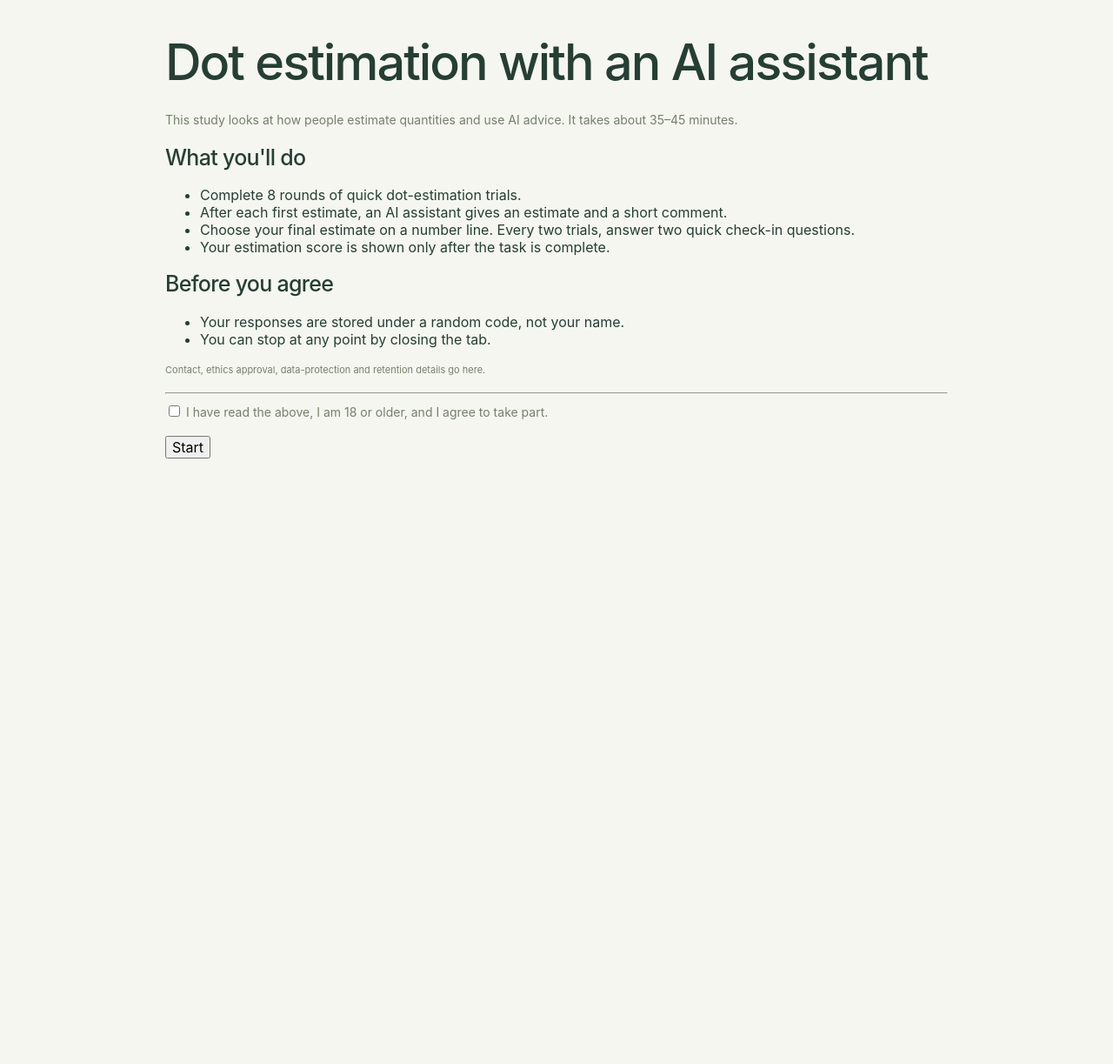
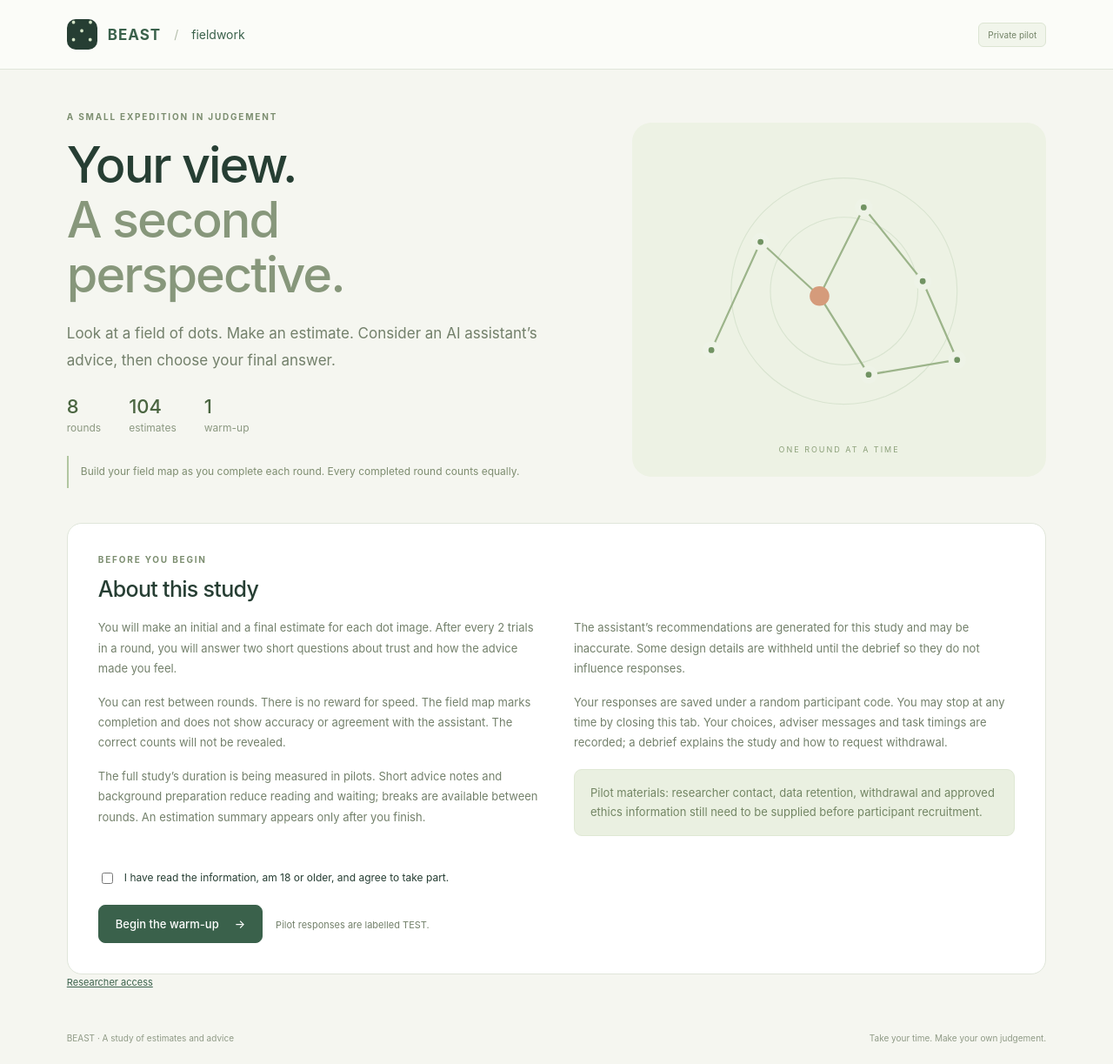
Before and after one commit to jennapfeifer/ai-beast-prototype, a Flask app: page / in a window 1280 px wide. Shown: the whole page at 87% size. Before the commit the page ends 527 px from the top, so only its background shows below. Run offline with Flask 3, Linux system fonts and the light colour scheme.

Commit message:
Add files via upload

```diff
--- a/templates/base.html
+++ b/templates/base.html
@@ -1,12 +1,4 @@
-<!doctype html>
-<html lang="en">
-<head>
-<meta charset="utf-8">
-<meta name="viewport" content="width=device-width,initial-scale=1">
-<title>{% block title %}Dot estimation study{% endblock %}</title>
-<link rel="stylesheet" href="{{ url_for('static', filename='style.css', v='6.0') }}">
-</head>
-<body>
-{% block body %}{% endblock %}
-</body>
-</html>
+<!doctype html><html lang="en"><head><meta charset="utf-8"><meta name="viewport" content="width=device-width,initial-scale=1"><meta name="theme-color" content="#f5f6f0"><title>{% block title %}BEAST · Fieldwork{% endblock %}</title><link rel="stylesheet" href="{{ url_for('static',filename='style.css') }}"></head><body>
+<header class="site-header"><a href="/" class="brand"><span class="brand-icon" aria-hidden="true">⁙</span><b>BEAST</b><span class="slash">/</span><span>fieldwork</span></a><div class="header-right">{% if study_mode!='production' %}<span class="chip">Private pilot</span>{% endif %}{% if is_researcher %}<a href="/researcher">Researcher workspace ↗</a>{% endif %}</div></header>
+{% block body %}{% endblock %}<footer class="site-footer">BEAST · A study of estimates and advice<span>Take your time. Make your own judgement.</span></footer>
+</body></html>
--- a/templates/consent.html
+++ b/templates/consent.html
@@ -1,57 +1,5 @@
-{% extends "base.html" %}
-{% block body %}
-<div class="wrap">
-  <h1>Dot estimation with an AI assistant</h1>
-
-  <p>This study looks at how people estimate quantities and use AI advice. It takes about 35–45 minutes.</p>
-
-  <h2>What you'll do</h2>
-  <ul>
-    <li>Complete 8 rounds of quick dot-estimation trials.</li>
-    <li>After each first estimate, an AI assistant gives an estimate and a short comment.</li>
-    <li>Choose your final estimate on a number line. Every two trials, answer two quick check-in questions.</li>
-    <li>Your estimation score is shown only after the task is complete.</li>
-  </ul>
-
-  <h2>Before you agree</h2>
-  <ul>
-    <li>Your responses are stored under a random code, not your name.</li>
-    <li>You can stop at any point by closing the tab.</li>
-  </ul>
-
-  <!-- REPLACE with the wording approved by your ethics/HREC process. -->
-  <p class="small muted">Contact, ethics approval, data-protection and retention details go here.</p>
-
-  <hr>
-
-  <form method="post" action="{{ url_for('start') }}">
-    <input type="hidden" name="external_id" value="{{ external_id }}">
-    {% if researcher_mode %}
-    <div class="researcher-test-panel">
-      <h2>Researcher test controls</h2>
-      <input type="hidden" name="researcher_test" value="1">
-      <label>Condition to test
-        <select name="conditions">
-          <option value="">All 8 conditions</option>
-          {% for cid, info in condition_defs.items() %}
-          <option value="{{ cid }}" {% if conditions == cid %}selected{% endif %}>{{ cid }} — {{ info.label }}</option>
-          {% endfor %}
-        </select>
-      </label>
-      <label>Trials in the selected condition
-        <input type="number" name="trials" min="1" max="13" value="{{ trials or 13 }}">
-      </label>
-      <label>Counterbalancing row for this TEST session
-        <select name="test_index">
-          {% for i in range(8) %}<option value="{{ i }}" {% if test_index|int == i %}selected{% endif %}>Row {{ i + 1 }} (participant index {{ i }})</option>{% endfor %}
-        </select>
-      </label>
-      <label class="checkline"><input type="checkbox" name="skip_practice" value="1" {% if skip_practice %}checked{% endif %}> Skip warm-up</label>
-      <p class="small muted">TEST sessions do not consume the production counterbalancing sequence.</p>
-    </div>
-    {% endif %}
-    <p><label><input type="checkbox" required> I have read the above, I am 18 or older, and I agree to take part.</label></p>
-    <button type="submit">Start</button>
-  </form>
-</div>
-{% endblock %}
+{% extends "base.html" %}{% block body %}
+<main class="page"><section class="welcome-grid"><div><div class="eyebrow">A SMALL EXPEDITION IN JUDGEMENT</div><h1>Your view.<br><span>A second perspective.</span></h1><p class="lead">Look at a field of dots. Make an estimate. Consider an AI assistant’s advice, then choose your final answer.</p><div class="facts"><span><b>8</b> rounds</span><span><b>104</b> estimates</span><span><b>1</b> warm-up</span></div><div class="mission-note">Build your field map as you complete each round. Every completed round counts equally.</div></div><div class="welcome-art" aria-hidden="true"><svg viewBox="0 0 400 300"><circle cx="205" cy="150" r="115" fill="none" stroke="#d9e4d0"/><circle cx="205" cy="150" r="75" fill="none" stroke="#d9e4d0"/><path d="M70 210L120 100L180 155L225 65L285 140L320 220L230 235L180 155" fill="none" stroke="#9cb48a" stroke-width="2"/>{% for x,y in [(70,210),(120,100),(180,155),(225,65),(285,140),(320,220),(230,235)] %}<circle cx="{{x}}" cy="{{y}}" r="6" fill="#719363" stroke="#eef3e7" stroke-width="6"/>{% endfor %}<circle cx="180" cy="155" r="10" fill="#d59b7b"/></svg><span>ONE ROUND AT A TIME</span></div></section>
+{% if active %}<div class="notice"><b>You have a session in progress.</b> <a href="/task">Resume where you left off →</a></div>{% endif %}
+<section class="card consent-card"><div class="eyebrow">BEFORE YOU BEGIN</div><h2>About this study</h2><div class="copy-columns"><div><p>You will make an initial and a final estimate for each dot image. {% if ratings %}After every {{rating_every}} trials in a round, you will answer two short questions about trust and how the advice made you feel.{% endif %}</p><p>You can rest between rounds. There is no reward for speed. The field map marks completion and does not show accuracy or agreement with the assistant. The correct counts will not be revealed.</p><p>The full study’s duration is being measured in pilots. Short advice notes and background preparation reduce reading and waiting; breaks are available between rounds. An estimation summary appears only after you finish.</p></div><div><p>The assistant’s recommendations are generated for this study and may be inaccurate. Some design details are withheld until the debrief so they do not influence responses.</p><p>Your responses are saved under a random participant code. You may stop at any time by closing this tab. Your choices, adviser messages and task timings are recorded; a debrief explains the study and how to request withdrawal.</p>{% if contact and ethics_details %}<p>{{ contact }}</p><p>{{ ethics_details }}</p>{% else %}<p class="notice">Pilot materials: researcher contact, data retention, withdrawal and approved ethics information still need to be supplied before participant recruitment.</p>{% endif %}</div></div>
+<form action="/start" method="post"><input type="hidden" name="csrf_token" value="{{ csrf_token }}"><input type="hidden" name="external_id" value="{{ external_id }}"><label class="checkline"><input type="checkbox" name="consent" value="yes" required> I have read the information, am 18 or older, and agree to take part.</label><button class="button primary" type="submit">Begin the warm-up <span>→</span></button>{% if pilot %}<span class="small muted form-aside">Pilot responses are labelled TEST.</span>{% endif %}</form></section><p class="small muted"><a href="/researcher">Researcher access</a></p></main>{% endblock %}
--- /dev/null
+++ b/templates/researcher_login.html
@@ -0,0 +1 @@
+{% extends "base.html" %}{% block body %}<main class="page narrow"><section class="card login-card"><div class="eyebrow">RESEARCHER WORKSPACE</div><h1>Behind<br><span>the experiment.</span></h1><p>Start a short pilot, inspect adaptation, and review timing.</p>{% if configured %}<form method="post"><input type="hidden" name="csrf_token" value="{{csrf_token}}"><label>Researcher token<input type="password" name="token" autocomplete="current-password" required></label>{% if error %}<p class="error">{{error}}</p>{% endif %}<button class="button primary">Open workspace →</button></form>{% else %}<div class="notice">Set ADMIN_TOKEN in your local environment or Render service to enable researcher access.</div>{% endif %}</section></main>{% endblock %}
--- /dev/null
+++ b/templates/unlock.html
@@ -0,0 +1 @@
+{% extends "base.html" %}{% block body %}<main class="page narrow"><section class="card login-card"><span class="eyebrow">PRIVATE PILOT</span><h1>A place to try<br><span>the experiment.</span></h1><p>Enter the access code supplied by the researcher.</p><form method="post"><input type="hidden" name="csrf_token" value="{{csrf_token}}"><label>Access code<input type="password" name="code" required autocomplete="current-password"></label>{% if error %}<p class="error">{{error}}</p>{% endif %}<button class="button primary">Enter the pilot →</button></form></section></main>{% endblock %}
```
Also changed, not shown: templates/debrief.html (+1 -48 lines), templates/instructions.html (+1 -33 lines), templates/rate.html (+4 -3 lines), templates/researcher.html (added, +6 -0 lines), templates/task.html (+1 -19 lines).
